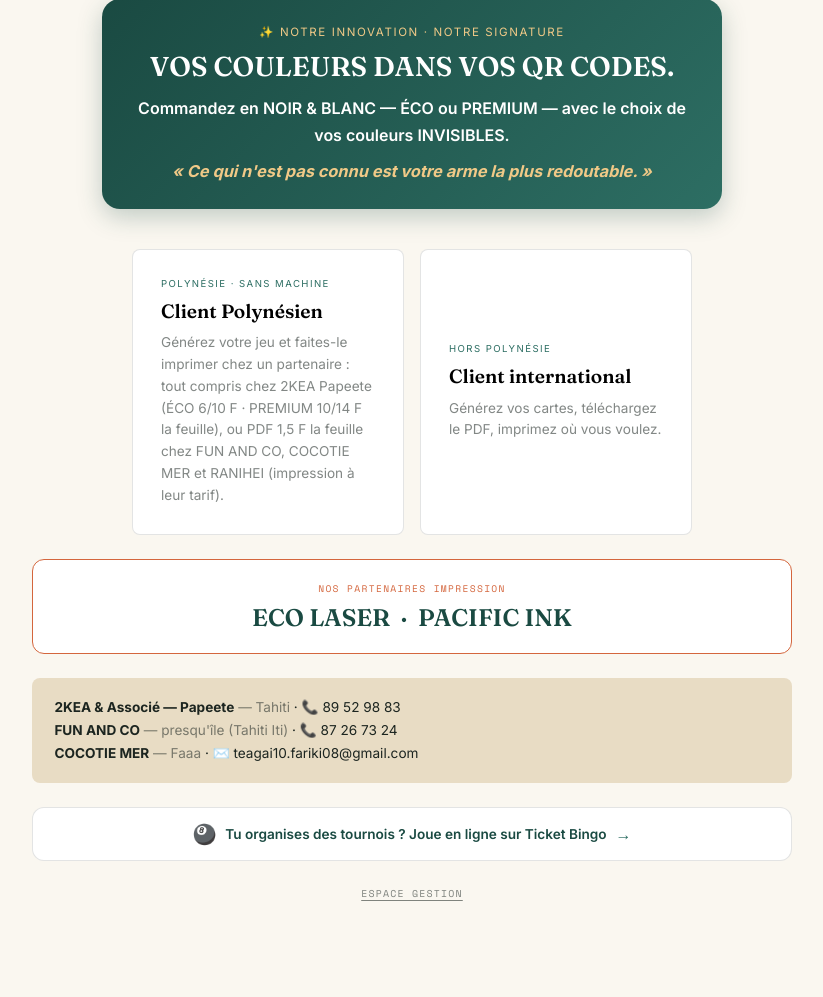
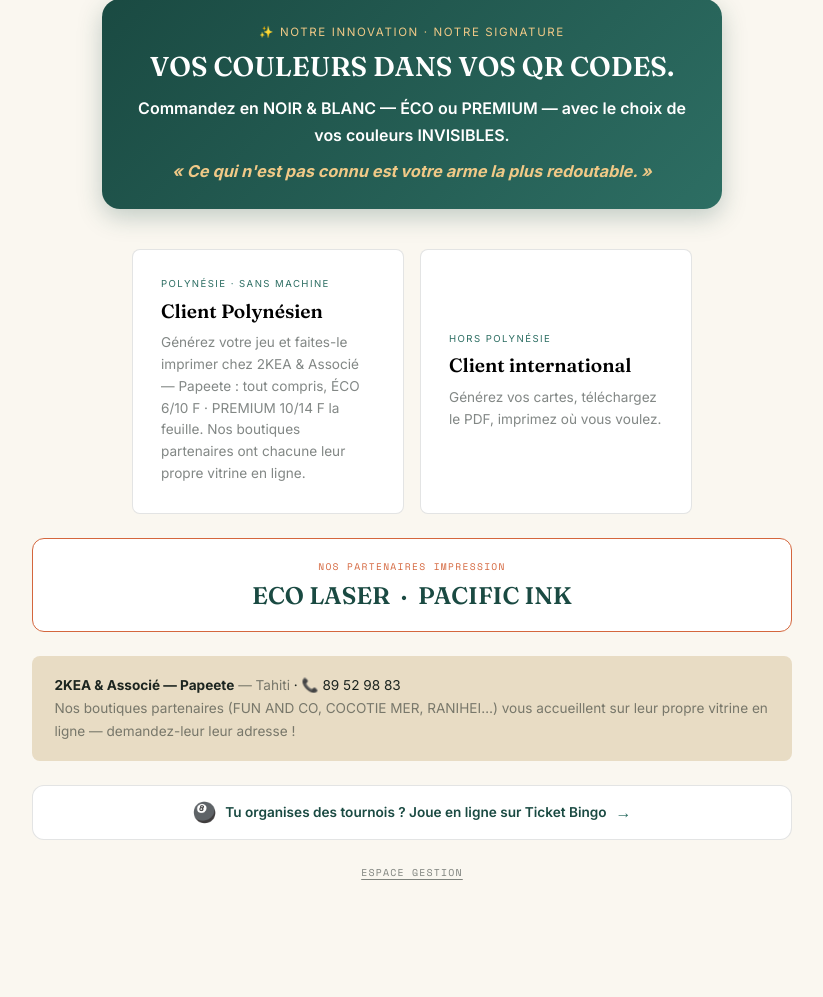
Before and after one commit to directionvaikeashop-cloud/manaprint, a Flask app: page / in a window 1280 px wide. Shown: the part 306-1303 px from the top of the page, without its empty margins (228-1051 px from the left). After the commit the page ends 1186 px from the top, so only its background shows below. Run offline with Flask 3, Linux system fonts and the light colour scheme.

Commit message:
Update index.html

```diff
--- a/templates/index.html
+++ b/templates/index.html
@@ -69,7 +69,7 @@
         <button class="card-choice" onclick="montrer('ecran-poly')">
           <p class="label-mono" data-i18n="poly_label" style="color:var(--teal)">Polynésie · sans machine</p>
           <h3 class="display" data-i18n="poly_titre" style="font-size:1.2rem;margin-bottom:.6rem">Client Polynésien</h3>
-          <p data-i18n="poly_desc" style="font-size:.85rem;color:var(--muted);line-height:1.6">Générez votre jeu et faites-le imprimer chez un partenaire : tout compris chez 2KEA Papeete (ÉCO 6/10 F · PREMIUM 10/14 F la feuille), ou PDF 1,5 F la feuille chez FUN AND CO, COCOTIE MER et RANIHEI (impression à leur tarif).</p>
+          <p data-i18n="poly_desc" style="font-size:.85rem;color:var(--muted);line-height:1.6">Générez votre jeu et faites-le imprimer chez 2KEA &amp; Associé — Papeete : tout compris, ÉCO 6/10 F · PREMIUM 10/14 F la feuille. Nos boutiques partenaires ont chacune leur propre vitrine en ligne.</p>
         </button>
         <button class="card-choice" onclick="montrer('ecran-intl')">
           <p class="label-mono" data-i18n="intl_label" style="color:var(--teal)">Hors Polynésie</p>
@@ -88,8 +88,7 @@
       <div style="background:var(--sand);border-radius:8px;padding:1.1rem 1.4rem;margin-bottom:1.5rem;text-align:left">
         <p style="font-size:.85rem;color:var(--ink);line-height:1.7">
           <b>2KEA &amp; Associé — Papeete</b> <span data-i18n="part_papeete" class="opt">— Tahiti</span> · 📞 89 52 98 83<br>
-          <b>FUN AND CO</b> <span data-i18n="part_funco" class="opt">— presqu'île (Tahiti Iti)</span> · 📞 87 26 73 24<br>
-          <b>COCOTIE MER</b> <span data-i18n="part_raiatea" class="opt">— Faaa</span> · ✉️ teagai10.fariki08@gmail.com
+          <span data-i18n="part_boutiques" class="opt" style="color:var(--muted)">Nos boutiques partenaires (FUN AND CO, COCOTIE MER, RANIHEI…) vous accueillent sur leur propre vitrine en ligne — demandez-leur leur adresse !</span>
         </p>
       </div>
 
@@ -208,7 +207,7 @@
           <option value="" data-i18n="part_self">— Choisis ton imprimeur partenaire —</option>
         </select>
         <p id="gen-part-info" style="font-size:.8rem;color:var(--muted);margin-top:.45rem;line-height:1.5"></p>
-        <p style="font-size:.8rem;color:var(--teal-d);margin-top:.4rem;line-height:1.5;font-weight:500">💡 <span data-i18n="part_3f">Chez 2KEA Papeete : prix tout compris PDF + impression — ÉCO 6 F (N&B) / 10 F (Couleur) · PREMIUM 10 F (N&B) / 14 F (Couleur) la feuille. Chez FUN AND CO, COCOTIE MER et RANIHEI : PDF 1,5 F la feuille (2KEA & Associé), tarif d'impression à demander au partenaire.</span></p>
+        <p style="font-size:.8rem;color:var(--teal-d);margin-top:.4rem;line-height:1.5;font-weight:500">💡 <span data-i18n="part_3f">Chez 2KEA & Associé — Papeete : prix tout compris PDF + impression — ÉCO 6 F (N&B) / 10 F (Couleur) · PREMIUM 10 F (N&B) / 14 F (Couleur) la feuille.</span></p>
       </div>
 
       <div style="display:flex;gap:.7rem;flex-wrap:wrap">
@@ -388,7 +387,8 @@ const T = {
  pi_desc:{fr:"Il y a 4 machines à placer.",en:"4 machines available to install."},
  poly_label:{fr:"Polynésie · sans machine",en:"Polynesia · no machine"},
  poly_titre:{fr:"Client Polynésien",en:"Polynesian Client"},
- poly_desc:{fr:"Générez votre jeu et faites-le imprimer chez un partenaire : tout compris chez 2KEA Papeete (ÉCO 6/10 F · PREMIUM 10/14 F la feuille), ou PDF 1,5 F la feuille chez FUN AND CO, COCOTIE MER et RANIHEI (impression à leur tarif).",en:"Generate your game and have it printed at a partner: all-inclusive at 2KEA Papeete (ECO 6/10 F · PREMIUM 10/14 F per sheet), or PDF 1.5 F per sheet at FUN AND CO, COCOTIE MER and RANIHEI (printing at their rate)."},
+ poly_desc:{fr:"Générez votre jeu et faites-le imprimer chez 2KEA & Associé — Papeete : tout compris, ÉCO 6/10 F · PREMIUM 10/14 F la feuille. Nos boutiques partenaires ont chacune leur propre vitrine en ligne.",en:"Generate your game and have it printed at 2KEA & Associé — Papeete: all-inclusive, ECO 6/10 F · PREMIUM 10/14 F per sheet. Our partner shops each have their own online storefront."},
+ part_boutiques:{fr:"Nos boutiques partenaires (FUN AND CO, COCOTIE MER, RANIHEI…) vous accueillent sur leur propre vitrine en ligne — demandez-leur leur adresse !",en:"Our partner shops (FUN AND CO, COCOTIE MER, RANIHEI…) welcome you on their own online storefront — ask them for their address!"},
  intl_label:{fr:"Hors Polynésie",en:"Outside Polynesia"},
  intl_titre:{fr:"Client international",en:"International Client"},
  intl_desc:{fr:"Générez vos cartes, téléchargez le PDF, imprimez où vous voulez.",en:"Generate your cards, download the PDF, print anywhere."},
@@ -399,7 +399,7 @@ const T = {
  lbl_partenaire:{fr:"Choisir un partenaire d'impression",en:"Choose a print partner"},
  part_self:{fr:"— Choisis ton imprimeur partenaire —",en:"— Choose your print partner —"},
  part_info:{fr:"Après validation, ton PDF est envoyé à",en:"After approval, your PDF is sent to"},
- part_3f:{fr:"Chez 2KEA Papeete : prix tout compris PDF + impression — ÉCO 6 F (N&B) / 10 F (Couleur) · PREMIUM 10 F (N&B) / 14 F (Couleur) la feuille. Chez FUN AND CO, COCOTIE MER et RANIHEI : PDF 1,5 F la feuille (2KEA & Associé), tarif d'impression à demander au partenaire.",en:"At 2KEA Papeete: all-inclusive PDF + printing — ECO 6 F (B&W) / 10 F (Color) · PREMIUM 10 F (B&W) / 14 F (Color) per sheet. At FUN AND CO, COCOTIE MER and RANIHEI: PDF 1.5 F per sheet (2KEA & Associé), printing price to ask the partner."},
+ part_3f:{fr:"Chez 2KEA & Associé — Papeete : prix tout compris PDF + impression — ÉCO 6 F (N&B) / 10 F (Couleur) · PREMIUM 10 F (N&B) / 14 F (Couleur) la feuille.",en:"At 2KEA & Associé — Papeete: all-inclusive PDF + printing — ECO 6 F (B&W) / 10 F (Color) · PREMIUM 10 F (B&W) / 14 F (Color) per sheet."},
  crosslink:{fr:"Tu organises des tournois ? Joue en ligne sur Ticket Bingo",en:"Running tournaments? Play online on Ticket Bingo"},
  gestion:{fr:"Espace gestion",en:"Management area"},
  retour:{fr:"← Retour",en:"← Back"},
@@ -556,6 +556,8 @@ async function chargerPartenaires(){
   const garder = sel.value;
   sel.innerHTML='<option value="">'+t('part_self')+'</option>';
   PARTENAIRES_LIST.forEach(function(p){
+    // 🏠 l'accueil ne montre que 2KEA (maison-mère) — chaque partenaire vit sur SA vitrine
+    if(!p.public && !(window.BOUTIQUE && window.BOUTIQUE.slug===p.id)) return;
     const o=document.createElement('option');
     o.value=p.id; o.textContent=p.nom+" — "+p.zone;
     sel.appendChild(o);
@@ -1086,6 +1088,8 @@ async function adminRetirer(num){
   bande.innerHTML = '🏪 Boutique <b>' + B.nom + '</b>' + (B.zone ? ' \u2014 ' + B.zone : '') + ' \u00b7 vos cartons s\u2019impriment ici' + (B.tel ? ' \u00b7 \u260e ' + B.tel : '');
   document.body.insertBefore(bande, document.body.firstChild);
   // verrouiller le choix de l'imprimeur d\u00e8s que la liste est charg\u00e9e
+  const p3 = document.querySelector('[data-i18n="part_3f"]');
+  if (p3 && p3.parentElement) p3.parentElement.style.display = 'none';   // les prix 2KEA n'ont rien \u00e0 faire sur SA vitrine
   const minuteur = setInterval(function(){
     const sel = document.getElementById('gen-partenaire');
     if(!sel) return;
```
